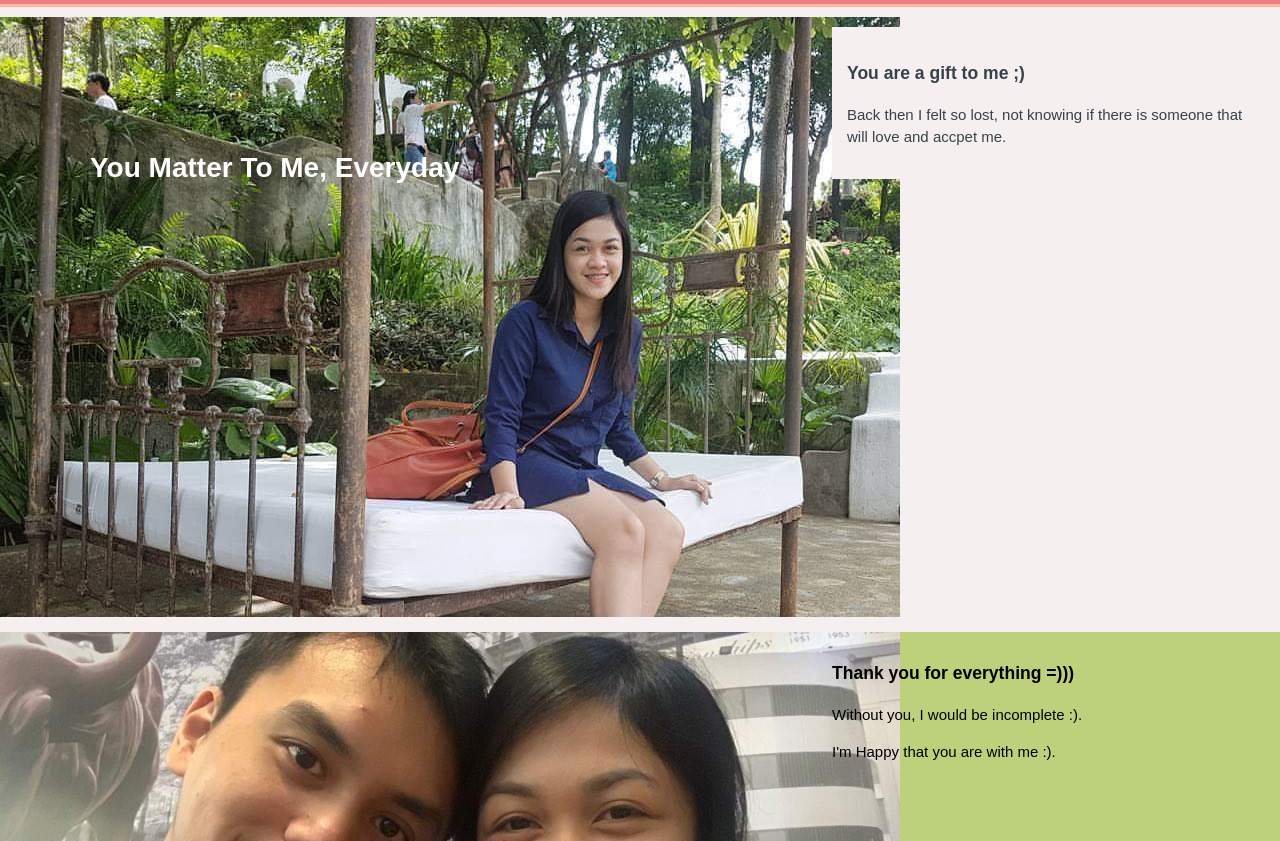
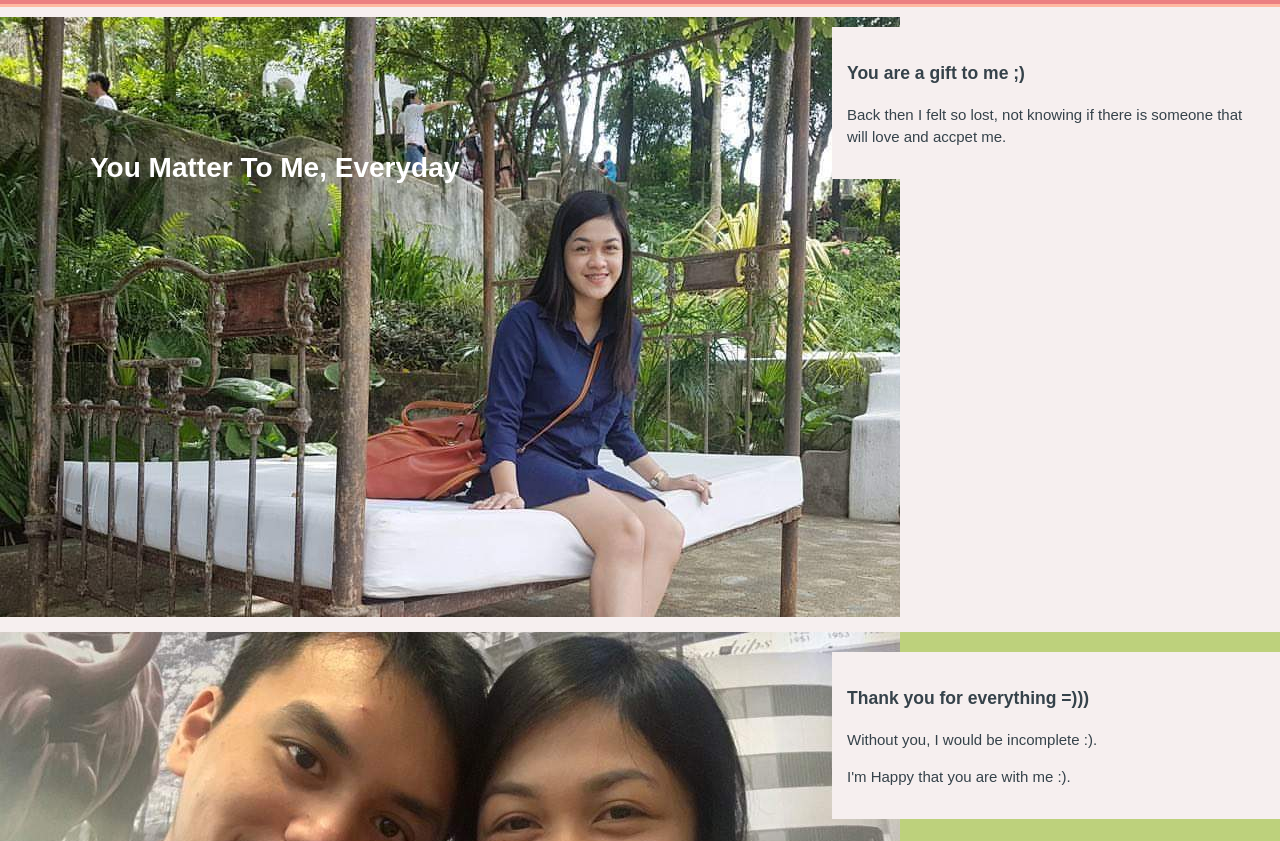
Before and after one commit to louis-programmer/Waifu, a plain HTML site: page index.html in a window 1280 px wide. Shown: the part 111-952 px from the top of the page. Drawn offline with Linux system fonts and the light colour scheme.

Commit message:
Update index.html

```diff
--- a/index.html
+++ b/index.html
@@ -47,7 +47,7 @@
 
 	</section>
 <aside id="sidebar">
-				<div class="">
+				<div class="light">
 				<h3><span class="highlight"> Thank you for everything =)))</span></h3>
 
 			<p>
```
